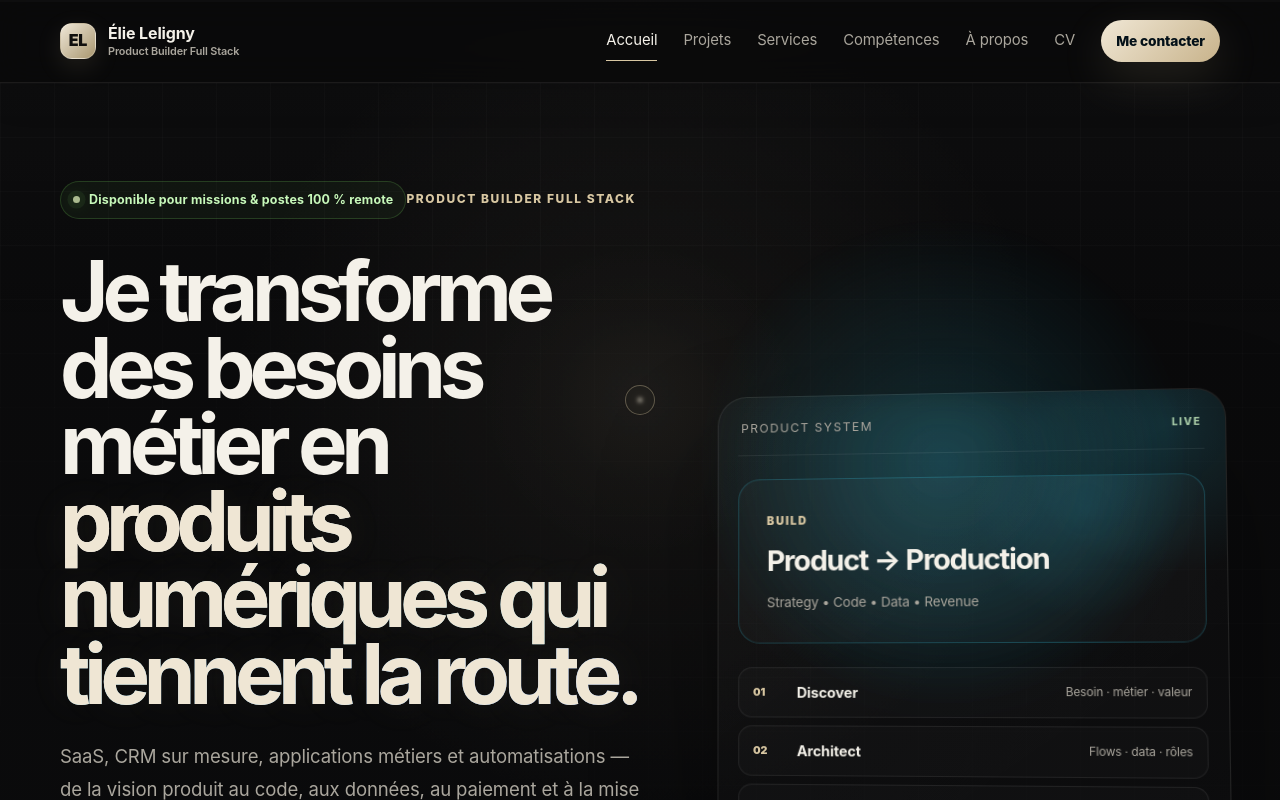
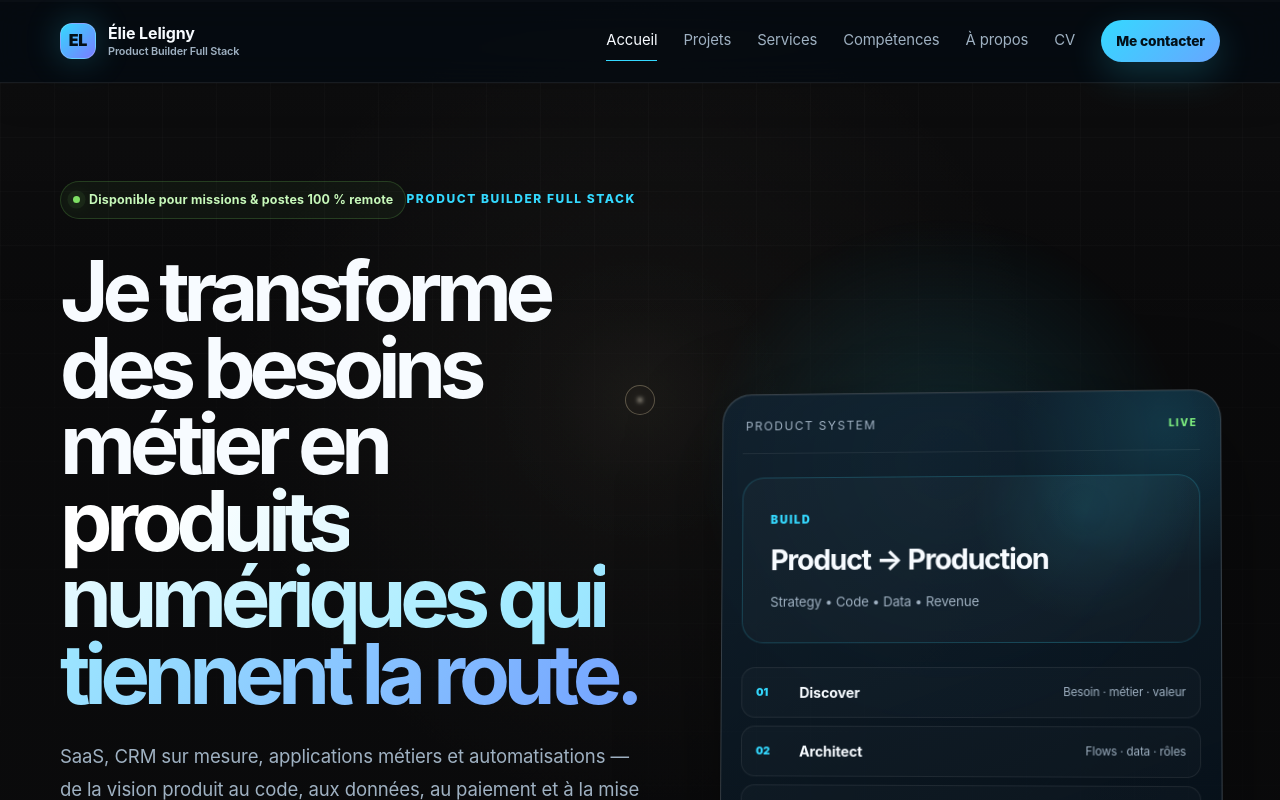
Before and after one commit to eleligny-coder/Portfolio, a Next.js app: page / in a window 1280 px wide. Shown: the top 800 px of the page. Built offline with nearby package versions, Linux system fonts and the light colour scheme; no server answers.

Commit message:
style: load unified motion layer

```diff
--- a/src/app/styles.css
+++ b/src/app/styles.css
@@ -5,6 +5,5 @@
 @import "./polish.css";
 @import "./about-media.css";
 @import "./gallery.css";
-@import "./experience.css";
-@import "./effects.css";
 @import "./contact-premium.css";
+@import "./motion.css";
```
